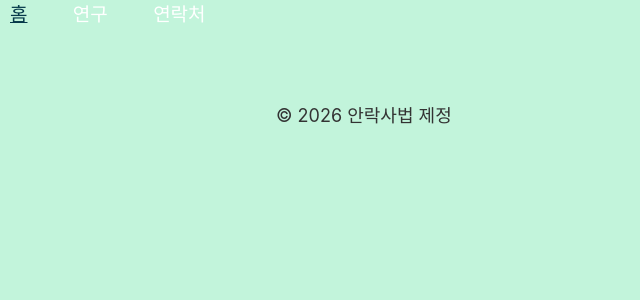
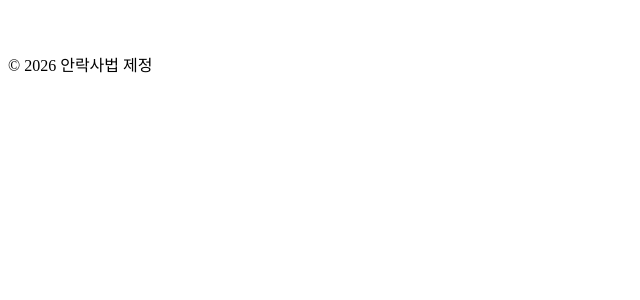
Before and after one commit to weglitter/euthanasia, a Jekyll site: the page built from index.md, in a window 1280 px wide. Shown: the top 300 px of the page, without its empty margins (0-640 px from the left). Built offline with Jekyll 4.4.1, drawn with Linux system fonts in a browser that asks for light colours.

Commit message:
Update style.css

```diff
--- a/css/style.css
+++ b/css/style.css
@@ -1,3 +1,7 @@
+/* ================================
+   메뉴 기본 설정
+   ================================ */
+
 /* 메뉴 전체의 기본 설정 */
 .menu ul {
   list-style: none;   /* 기본 목록 점(●) 없애기 */
@@ -10,10 +14,18 @@
   position: relative; /* 하위 메뉴를 부모 기준으로 위치시키기 위해 relative 사용 */
 }
 
-/* 최상위 메뉴(바로 보이는 메뉴들) 설정 */
+/* 최상위 메뉴(PC 화면) */
 .menu > ul > li {
   display: inline-block; /* 가로로 나열 */
   margin-right: 20px;    /* 메뉴 간격 띄우기 */
+}
+
+/* 메뉴 링크(a) 기본 스타일 */
+.menu a {
+  display: block;        /* 링크 전체를 블록으로 만들어 클릭 영역 확대 */
+  color: #fff;           /* 글자색: 흰색 */
+  text-decoration: none; /* 밑줄 제거 */
+  padding: 10px 15px;    /* 글자 주변 여백 */
 }
 
 /* 하위 메뉴(드롭다운) 기본 설정 */
@@ -23,20 +35,19 @@
   top: 100%;              /* 부모 메뉴의 아래쪽에 표시 */
   left: 0;                /* 부모 메뉴의 왼쪽 기준으로 정렬 */
   background: #333;       /* 배경색: 짙은 회색 */
-  padding: 10px;          /* 안쪽 여백 */
+  min-width: 160px;       /* 최소 너비 설정 */
+  border-radius: 4px;     /* 모서리 둥글게 */
 }
 
-/* 하위 메뉴 항목(li) 설정 */
+/* 하위 메뉴 항목(li) */
 .menu ul ul li {
   display: block;         /* 세로로 나열 */
-  margin: 5px 0;          /* 항목 간격 */
+  margin: 0;              /* 간격 제거 */
 }
 
-/* 메뉴 링크(a) 기본 스타일 */
-.menu a {
-  color: #fff;            /* 글자색: 흰색 */
-  text-decoration: none;  /* 밑줄 제거 */
-  padding: 5px 10px;      /* 글자 주변 여백 */
+/* 드롭다운 메뉴 hover 효과 */
+.menu ul ul a:hover {
+  background: #555;       /* 마우스 올리면 배경색 변경 */
 }
 
 /* 마우스를 올렸을 때 하위 메뉴 표시 */
@@ -44,65 +55,22 @@
   display: block;         /* 숨겨진 하위 메뉴를 보이게 함 */
 }
 
-/* 화면 너비가 768px 이하일 때 적용되는 스타일 (주로 스마트폰, 태블릿) */
-@media (max-width: 768px) {
-
-  /* 최상위 메뉴 항목(li) 설정 */
-  .menu > ul > li {
-    display: block;   /* 모바일에서는 가로 대신 세로로 나열 */
-    margin: 10px 0;   /* 각 메뉴 항목 사이에 위아래 간격을 줘서 터치하기 쉽게 함 */
-  }
-}
-
-
-/* 기본 메뉴 스타일 */
-.menu ul {
-  list-style: none;   /* 목록 점 제거 */
-  padding: 0;
-  margin: 0;
-}
-
-.menu li {
-  position: relative;
-}
-
-.menu > ul > li {
-  display: inline-block; /* PC에서는 가로로 나열 */
-  margin-right: 20px;
-}
-
-.menu ul ul {
-  display: none;          /* 기본은 숨김 */
-  position: absolute;
-  top: 100%;
-  left: 0;
-  background: #333;
-  padding: 10px;
-}
-
-.menu ul ul li {
-  display: block;         /* 하위 메뉴는 세로로 나열 */
-  margin: 5px 0;
-}
-
-.menu a {
-  color: #fff;            /* 글자색 흰색 */
-  text-decoration: none;  /* 밑줄 제거 */
-  padding: 5px 10px;
-}
-
-.menu li:hover > ul {
-  display: block;         /* PC에서 마우스 올리면 하위 메뉴 표시 */
-}
+/* ================================
+   햄버거 버튼 설정
+   ================================ */
 
 /* 햄버거 버튼 기본 설정 (PC에서는 숨김) */
 .hamburger {
   display: none;          /* 기본은 숨김 */
   font-size: 24px;        /* 아이콘 크기 */
   cursor: pointer;        /* 클릭 가능 */
+  color: #fff;            /* 버튼 색상 */
+  padding: 10px 15px;
 }
 
-/* 화면 너비가 768px 이하일 때 적용 (모바일) */
+/* ================================
+   반응형 (모바일 화면)
+   ================================ */
 @media (max-width: 768px) {
   .hamburger {
     display: block;       /* 모바일에서는 햄버거 버튼 표시 */
@@ -111,8 +79,9 @@
   .menu > ul {
     display: none;        /* 기본 메뉴 숨김 */
     flex-direction: column; /* 세로로 나열 */
-    background: #333;
+    background: #333;     /* 메뉴 배경색 */
     padding: 10px;
+    border-radius: 4px;
   }
 
   .menu.active > ul {
@@ -124,140 +93,3 @@
     margin: 10px 0;
   }
 }
-
-
-
-
-/* ================================
-   기본 색상 및 글꼴 설정
-   ================================ */
-:root {
-  --bg: #C2F4DB;        /* 전체 배경색 */
-  --text: #111111;      /* 기본 글자색 */
-  --muted-text: #333333;/* 보조 글자색 */
-  --link: #084c61;      /* 링크 기본 색 */
-  --link-hover: #06394a;/* 링크 hover 색 */
-}
-
-html {
-  box-sizing: border-box;
-  font-size: 19px; /* 기본 글꼴 크기 */
-}
-
-*, *::before, *::after {
-  box-sizing: inherit;
-}
-
-body {
-  margin: 0;
-  background-color: var(--bg); /* 배경색 적용 */
-  color: var(--text);
-  font-family: -apple-system, BlinkMacSystemFont, "Segoe UI", Roboto, "Noto Sans",
-               "Helvetica Neue", Arial, "Apple SD Gothic Neo", "Malgun Gothic",
-               "Noto Sans KR", sans-serif;
-  line-height: 1.6;
-}
-
-/* ================================
-   레이아웃 컨테이너
-   ================================ */
-.container {
-  max-width: 760px;
-  margin: 0 auto;
-  padding: 24px 16px;
-}
-
-/* ================================
-   제목 스타일
-   ================================ */
-h1, h2, h3, h4, h5, h6 {
-  color: var(--text);
-  line-height: 1.25;
-  margin: 1.2em 0 0.6em;
-}
-
-h1 { font-size: 1.8em; }
-h2 { font-size: 1.5em; }
-h3 { font-size: 1.25em; }
-
-/* ================================
-   본문 텍스트
-   ================================ */
-p, ul, ol, blockquote {
-  margin: 0.8em 0;
-}
-
-blockquote {
-  padding: 0.6em 1em;
-  border-left: 4px solid var(--text);
-  background: rgba(255, 255, 255, 0.5);
-  color: var(--muted-text);
-}
-
-/* ================================
-   링크 스타일
-   ================================ */
-a {
-  color: var(--link);
-  text-decoration: none;
-}
-a:hover, a:focus {
-  color: var(--link-hover);
-  text-decoration: underline;
-}
-
-/* ================================
-   코드 블록
-   ================================ */
-pre, code {
-  font-family: ui-monospace, SFMono-Regular, Menlo, Monaco, Consolas, "Liberation Mono",
-               "Courier New", monospace;
-}
-pre {
-  background: rgba(255, 255, 255, 0.6);
-  padding: 12px;
-  border-radius: 6px;
-  overflow: auto;
-}
-code {
-  background: rgba(255, 255, 255, 0.5);
-  padding: 2px 6px;
-  border-radius: 4px;
-}
-
-/* ================================
-   표 스타일
-   ================================ */
-table {
-  width: 100%;
-  border-collapse: collapse;
-  margin: 1em 0;
-  background: rgba(255, 255, 255, 0.6);
-}
-th, td {
-  padding: 10px;
-  border-bottom: 1px solid rgba(0,0,0,0.1);
-  text-align: left;
-}
-th {
-  font-weight: 600;
-}
-
-/* ================================
-   이미지 스타일
-   ================================ */
-img {
-  max-width: 100%;
-  height: auto;
-  border-radius: 6px;
-}
-
-/* ================================
-   푸터 스타일
-   ================================ */
-footer {
-  margin-top: 2em;
-  padding-top: 1em;
-  color: var(--muted-text);
-  font-size: 0.95em;
-}
```
